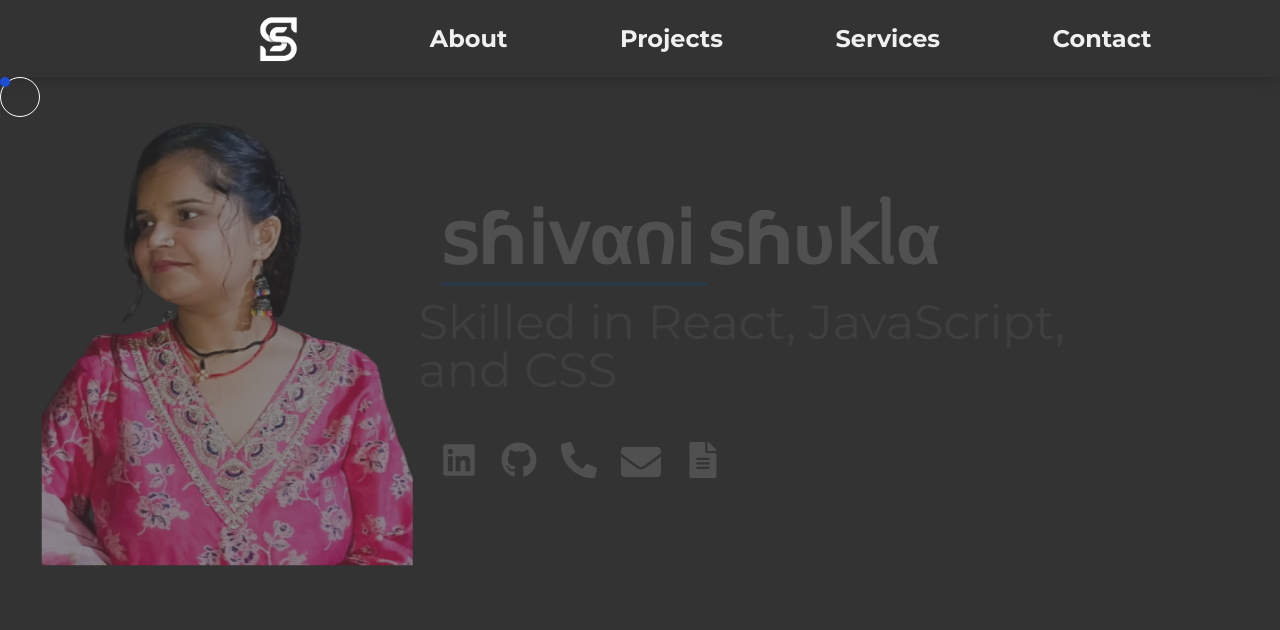
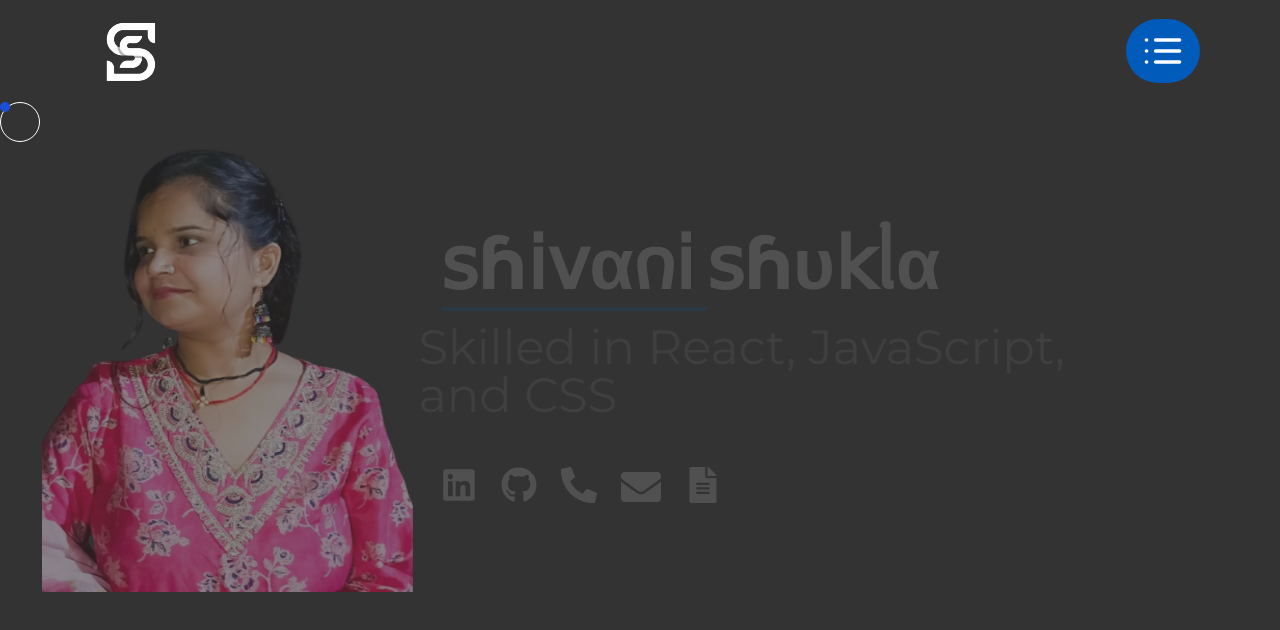
Before and after one commit to Razobyte/Own, a React (Vite) app: page / in a window 1280 px wide. Shown: the top 630 px of the page. Built offline with nearby package versions, Linux system fonts and the light colour scheme.

Commit message:
add ani ation

```diff
--- a/src/components/components/home/Home.jsx
+++ b/src/components/components/home/Home.jsx
@@ -68,8 +68,7 @@ const CenteredComponent = () => {
           <motion.img
             src={imageData[1].mainImage}
             alt="main-image"
-            className="w-full h-[450px]"
-            variants={shakeVariants} // Apply shake animation here
+            className="w-full h-[450px]  transform transition-transform duration-300 hover:scale-110" // Apply shake animation here
           />
         </motion.div>
         <motion.div
--- a/src/components/cursor/CursorComponent.jsx
+++ b/src/components/cursor/CursorComponent.jsx
@@ -29,11 +29,13 @@ const CursorComponent = () => {
   return (
     <>
       {/* Outer Cursor */}
-      <div className="cursor fixed w-10 h-10 border border-white rounded-full pointer-events-none transition-all z-50">
+      <div className="cursor fixed
+      w-10 h-10 border border-white rounded-full pointer-events-none transition-all z-50">
 
       </div>
       {/* Inner Cursor */}
-      <div className="inner-cursor fixed w-2.5 h-2.5 bg-blue-700 rounded-full pointer-events-none z-50"></div>
+      <div className="inner-cursor fixed w-2.5 h-2.5 bg-blue-700 rounded-full
+       pointer-events-none z-50"></div>
 
       {/* Example elements to hover over */}
     </>
--- a/src/components/header/Header.jsx
+++ b/src/components/header/Header.jsx
@@ -1,28 +1,88 @@
-import React from 'react';
+import React, { useState } from 'react';
 import { Link } from 'react-router-dom';
 import imageData from '../../config';
+import { FiList } from "react-icons/fi";
+import { motion } from 'framer-motion';
+import { IoClose } from "react-icons/io5"; // Close icon
 
 export default function Header() {
+  const [isVisible, setIsVisible] = useState(false);
+
+  function toggleVisible() {
+    setIsVisible(!isVisible);
+  }
+
   return (
-    <div className="main-header-div  w-full flex justify-center items-center  shadow-lg">
-      <div className="main-header-diviind flex justify-between w-full px-4 items-center">
+    <div className="main-header-div w-full flex justify-center items-center z-50 sticky top-0 bg-[var-primary]">
+      <div className="main-header-diviind flex justify-between w-full items-center px-20">
+
         {/* Logo Image */}
-        <div className="logo-container lg:ps-56 md:ps-28 sm:ps-10 xs:ps-3 ps-2">
+        <div className="logo-container">
           <img
-            src={imageData[0].logoImage}  // Accessing the first item in the imageData array
+            src={imageData[0].logoImage}
             alt="Logo"
-            className="logo-image"
+            className="logo-image transform transition-transform duration-300 hover:scale-110"
           />
         </div>
-        {/* Navigation Links */}
-        <nav className="w-full">
-          <ul className="flex justify-evenly md:gap-0 gap-5 items-center w-full py-5  lg:text-2xl md:text-xl text-base font-bold">
-            <li><Link to="/about">About</Link></li>
-            <li><Link to="/projects">Projects</Link></li>
-            <li><Link to="/services">Services</Link></li>
-            <li><Link to="/contact">Contact</Link></li>
-          </ul>
-        </nav>
+
+        {/* Menu Button */}
+        <button onClick={toggleVisible} className='rounded-full w-18 h-16 cta-button'>
+          <FiList className="text-white w-11 h-11" />
+        </button>
+
+        {/* Animated Navigation Links */}
+        {isVisible && (
+          <motion.nav
+            className="absolute top-0 right-2 bg-[var-primary] text-white h-screen w-64 shadow-lg"
+            initial={{ x: "0%" }}
+            animate={{ x: isVisible ? "0%" : "100%" }}
+            transition={{ type: "spring", stiffness: 300, damping: 30 }}
+          >
+            {/* Close Button */}
+            <button onClick={toggleVisible} className="absolute top-6 right-12 w-18 h-16 cta-button text-white text-3xl rounded-full">
+              <IoClose className="text-white w-11 h-11" />
+            </button>
+
+            <ul className="pt-32 space-y-6 text-5xl px-6">
+              <li>
+                <Link
+                  to="/about"
+                  className="hover:rotate-2 hover:scale-105 transform transition-transform duration-300 inline-block"
+                  onClick={toggleVisible}
+                >
+                  About
+                </Link>
+              </li>
+              <li>
+                <Link
+                  to="/projects"
+                  className="hover:rotate-2 hover:scale-105 transform transition-transform duration-300 inline-block"
+                  onClick={toggleVisible}
+                >
+                  Projects
+                </Link>
+              </li>
+              <li>
+                <Link
+                  to="/services"
+                  className="hover:rotate-2 hover:scale-105 transform transition-transform duration-300 inline-block"
+                  onClick={toggleVisible}
+                >
+                  Services
+                </Link>
+              </li>
+              <li>
+                <Link
+                  to="/contact"
+                  className="hover:rotate-2 hover:scale-105 transform transition-transform duration-300 inline-block"
+                  onClick={toggleVisible}
+                >
+                  Contact
+                </Link>
+              </li>
+            </ul>
+          </motion.nav>
+        )}
       </div>
     </div>
   );
```
